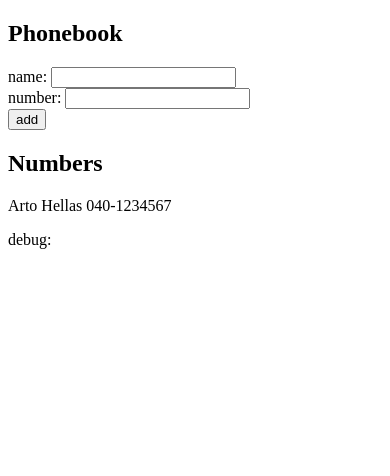
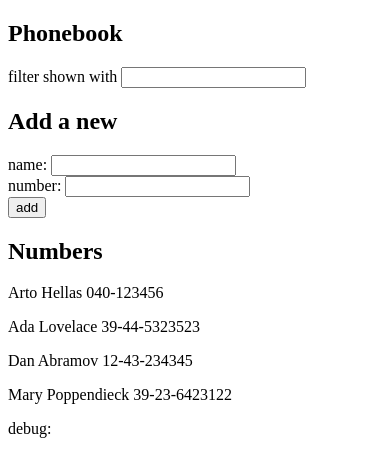
Before and after one commit to MVISHNU-BR/FsOpen, a React (Create React App) app in the folder part2/phonebook/: page / in a window 390 px wide. Shown: the top 476 px of the page. Built offline with nearby package versions, Linux system fonts and the light colour scheme.

Commit message:
2.9*: The Phonebook — 4º step

```diff
--- a/part2/phonebook/src/App.js
+++ b/part2/phonebook/src/App.js
@@ -1,14 +1,16 @@
 import { useState } from "react";
+import { useEffect } from "react";
 function App() {
   const [persons, setPersons] = useState([
-    {
-      name: 'Arto Hellas',
-      number: '040-1234567'
-    }
+    { name: 'Arto Hellas', number: '040-123456', id: 1 },
+    { name: 'Ada Lovelace', number: '39-44-5323523', id: 2 },
+    { name: 'Dan Abramov', number: '12-43-234345', id: 3 },
+    { name: 'Mary Poppendieck', number: '39-23-6423122', id: 4 }
   ])
   const [newName, setNewName] = useState('');
   const [newNumber, setNewNumber] = useState('');
-
+  const [search, setSearch] = useState('');
+  const [filteredPersons, setFilteredPersons] = useState(persons)
   const hasOnPersons = (objetoA, objetoB) => {
     return JSON.stringify(objetoA) === JSON.stringify(objetoB);
   }
@@ -17,7 +19,8 @@ function App() {
     event.preventDefault()
     const newPerson = {
       name: newName,
-      number: newNumber
+      number: newNumber,
+      id: persons.length + 1
     }
     const addPerson = persons.concat(newPerson)
 
@@ -30,9 +33,22 @@ function App() {
     setNewNumber('')
   }
 
+  useEffect(() => {
+    if (search === '') {
+      setFilteredPersons(persons);
+    } else {
+      const result = persons.filter(person =>
+        person.name.toLowerCase().startsWith(search.toLowerCase())
+      );
+      setFilteredPersons(result);
+    }
+  }, [search, persons]);
+
   return (
     <div>
       <h2>Phonebook</h2>
+      <div>filter shown with <input value={search} onChange={(event) => setSearch(event.target.value)} /></div>
+      <h2>Add a new</h2>
       <form onSubmit={handleForm}>
         <div>
           name: <input value={newName} onChange={(event) => setNewName(event.target.value)} />
@@ -43,7 +59,7 @@ function App() {
         </div>
       </form>
       <h2>Numbers</h2>
-      <div>{persons.map(person => <p key={person.name}>{person.name} {person.number}</p>)}</div>
+      <div>{filteredPersons.map(person => <p key={person.id}>{person.name} {person.number}</p>)}</div>
       <div>debug: {newName}</div>
     </div>
   );
```
